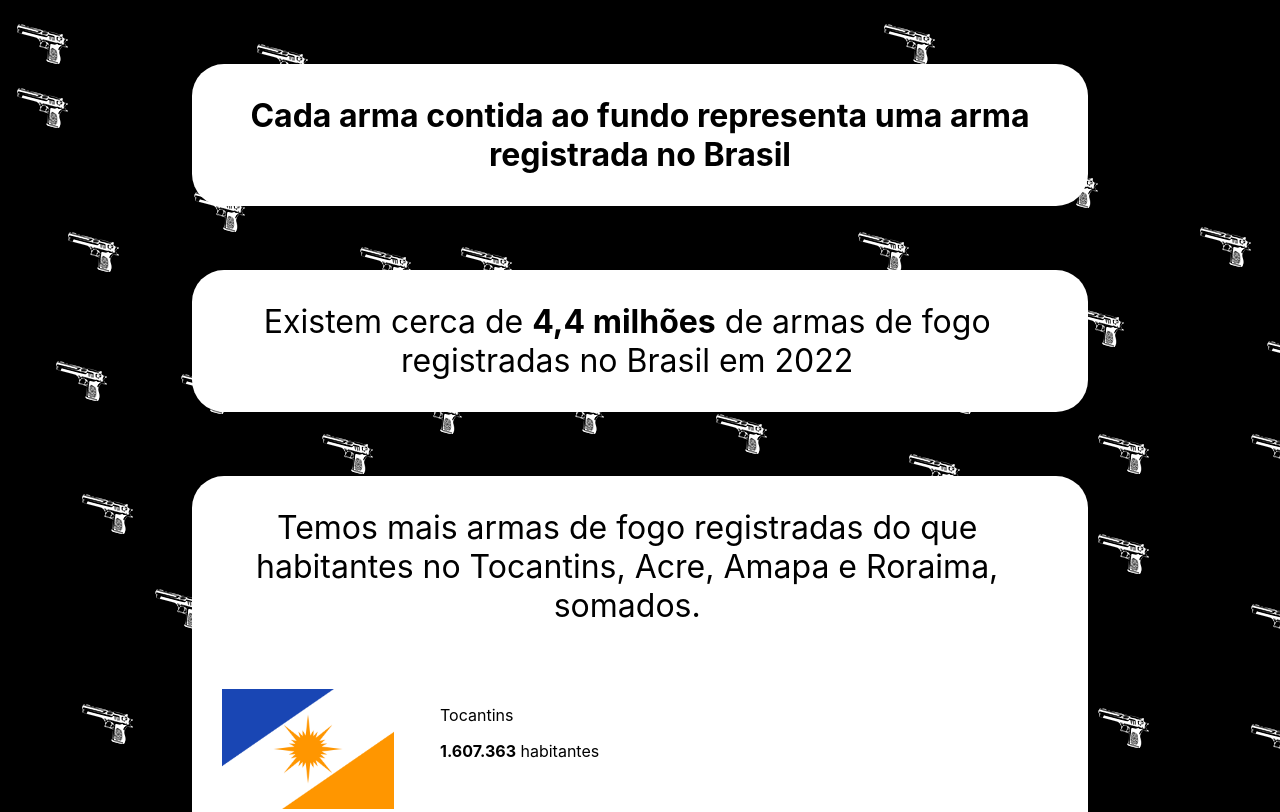
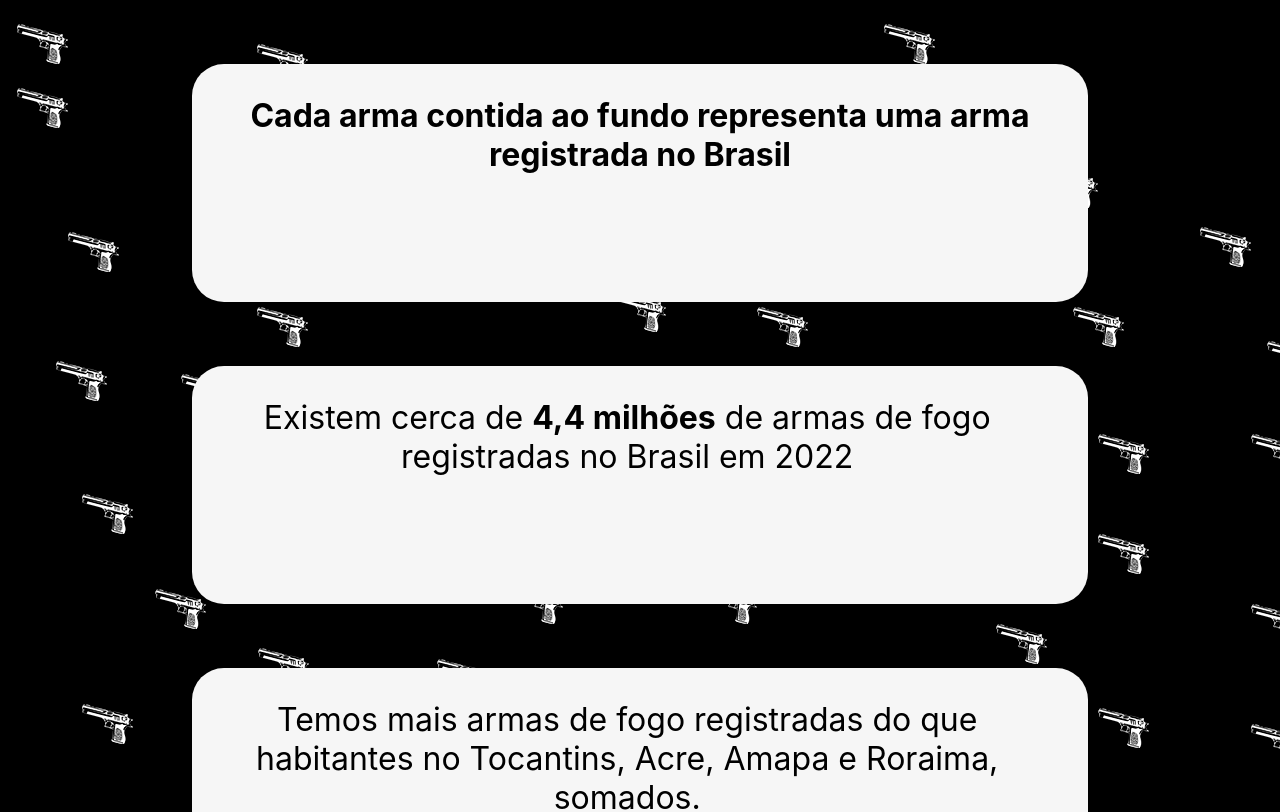
Before and after one commit to leolimaatip/dados-armamentos-brasil, a Next.js app: page / in a window 1280 px wide. Shown: the top 812 px of the page. Built offline with nearby package versions, Linux system fonts and the light colour scheme.

Commit message:
[fix]: ajuste no background

```diff
--- a/styles/Home.module.css
+++ b/styles/Home.module.css
@@ -4,9 +4,10 @@
 .defaultContainer {
   width: 70%;
   height: max-content;
-  background: white;
+  background: #f6f6f6;
   margin: 4rem auto;
   border-radius: 2rem;
+  padding-bottom: 4rem;
 }
 
 .headerText {
@@ -23,7 +24,7 @@
   font-size: 2rem;
   text-align: center;
   padding: 2rem;
-  max-width: 90%;
+  width: 90%;
 }
 
 .flags {
```
